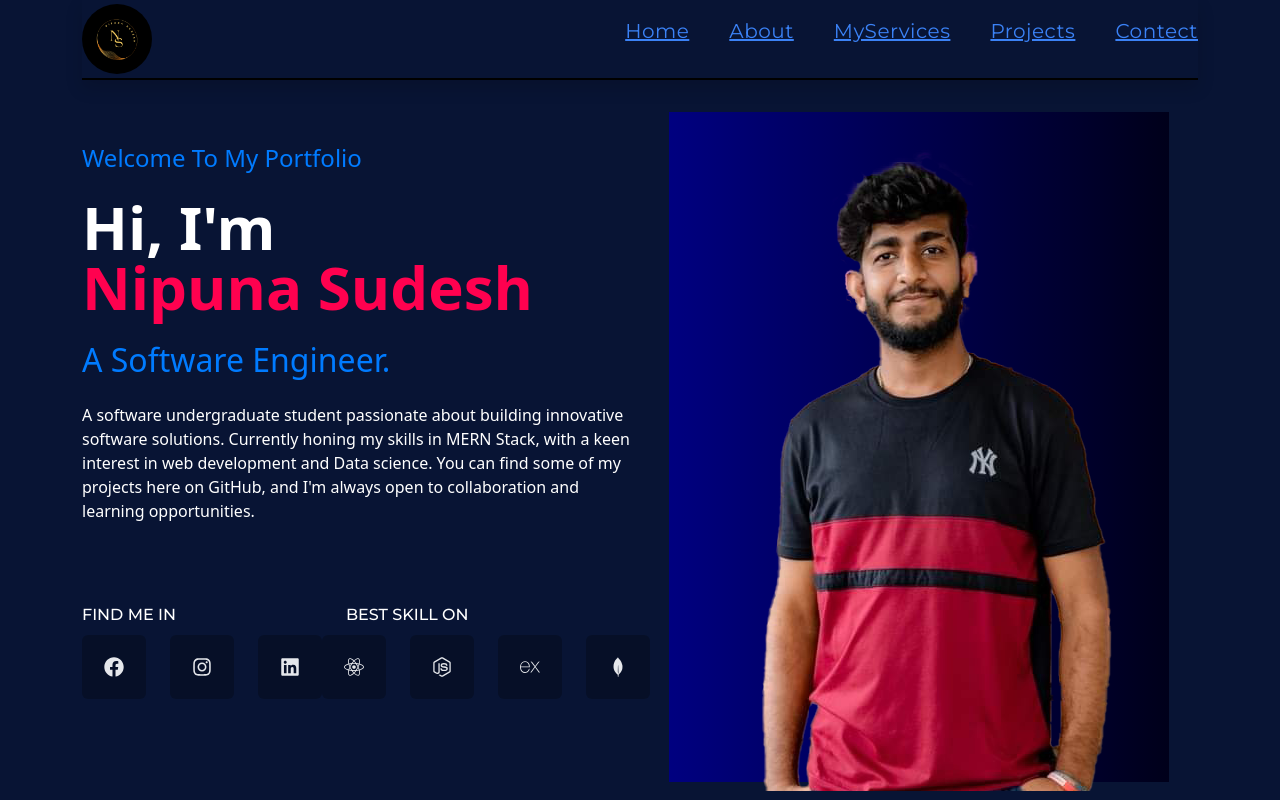
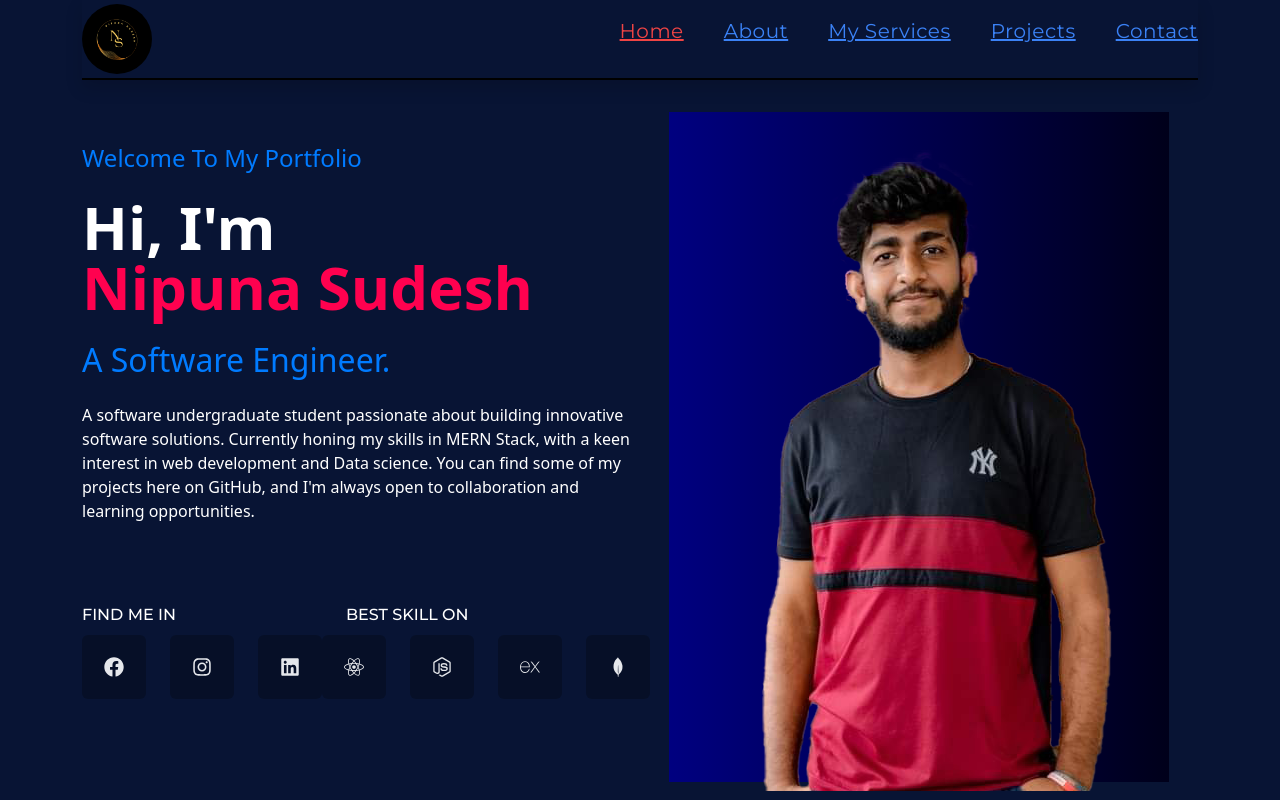
Before and after one commit to NipunaSudesh/react-portfolio, a React (Create React App) app: page / in a window 1280 px wide. Shown: the top 800 px of the page. Built offline with nearby package versions, Linux system fonts and the light colour scheme.

Commit message:
handled Scroll and active link in nav bar

```diff
--- a/src/App.js
+++ b/src/App.js
@@ -1,4 +1,4 @@
-import "../node_modules/bootstrap/dist/css/bootstrap.min.css"; // Import Bootstrap CSS
+import "../node_modules/bootstrap/dist/css/bootstrap.min.css";
 import './App.css';
  import NavBar from "./Components/NavBar";
  import Home from "./Components/Home";
--- a/src/Components/NavBar.js
+++ b/src/Components/NavBar.js
@@ -1,22 +1,107 @@
-import React from 'react';
+import React, { useEffect, useState } from 'react';
 import { logo } from '../assets/index';
 
 export default function NavBar() {
+  const [activeLink, setActiveLink] = useState('Home');
+
+
+  useEffect(() => {
+    const handleScroll = () => {
+      const homeSection = document.getElementById('Home');
+      const aboutSection = document.getElementById('AboutUs');
+      const servicesSection = document.getElementById('MyServices');
+      const projectsSection = document.getElementById('Projects');
+      const contactSection = document.getElementById('ContectMe');
+
+      const scrollPosition = window.scrollY + 200; // Adjusted for better accuracy
+
+      if (
+        scrollPosition < aboutSection.offsetTop &&
+        scrollPosition >= homeSection.offsetTop
+      ) {
+        setActiveLink('Home');
+      } else if (
+        scrollPosition < servicesSection.offsetTop &&
+        scrollPosition >= aboutSection.offsetTop
+      ) {
+        setActiveLink('AboutUs');
+      } else if (
+        scrollPosition < projectsSection.offsetTop &&
+        scrollPosition >= servicesSection.offsetTop
+      ) {
+        setActiveLink('MyServices');
+      } else if (
+        scrollPosition < contactSection.offsetTop &&
+        scrollPosition >= projectsSection.offsetTop
+      ) {
+        setActiveLink('Projects');
+      } else {
+        setActiveLink('ContectMe');
+      }
+    };
+
+    window.addEventListener('scroll', handleScroll);
+    return () => window.removeEventListener('scroll', handleScroll);
+  }, []);
+
   return (
     <div className='shadow sticky top-0 z-50 bg-bodyColor border-b-[2px] border-b-black flex w-full h-20 mx-auto justify-between items-center font-titleFont'>
       <div>
         <img src={logo} alt='logo' width="70" height="70" className='rounded-full logo'/>
       </div>
-  <div  className="nav-links">
+      <div className="nav-links">
         <ul className='flex items-center gap-10'>
-          <li><a className='text-base text-xl text-blue-500 tracking-wide cursor-pointer hover:underline hover:text-designColor duration-300' href="#Home">Home</a></li>
-          <li><a className='text-base  text-xl text-blue-500 tracking-wide cursor-pointer hover:underline hover:text-designColor duration-300' href="#AboutUs">About</a></li>
-          <li><a className='text-base  text-xl text-blue-500 tracking-wide cursor-pointer hover:underline hover:text-designColor duration-300' href="#MyServices">MyServices</a></li>
-          <li><a className='text-base text-xl text-blue-500 tracking-wide cursor-pointer hover:underline hover:text-designColor duration-300' href="#Projects">Projects</a></li>
-          <li><a className='text-base text-xl text-blue-500 tracking-wide cursor-pointer hover:underline hover:text-designColor duration-300' href="#ContectMe">Contect</a></li>
+          <li>
+            <a
+              className={`text-base text-xl tracking-wide cursor-pointer hover:text-designColor duration-300 ${activeLink === 'Home' ? 'text-red-500 underline' : 'text-blue-500'}`}
+              href="#Home"
+              onClick={() => setActiveLink('Home')}
+            >
+              Home
+            </a>
+          </li>
+
+          <li>
+            <a
+              className={`text-base text-xl tracking-wide cursor-pointer hover:text-designColor duration-300 ${activeLink === 'AboutUs' ? 'text-red-500 underline' : 'text-blue-500'}`}
+              href="#AboutUs"
+              onClick={() => setActiveLink('AboutUs')}
+            >
+              About
+            </a>
+          </li>
+
+          <li>
+            <a
+              className={`text-base text-xl tracking-wide cursor-pointer hover:text-designColor duration-300 ${activeLink === 'MyServices' ? 'text-red-500 underline' : 'text-blue-500'}`}
+              href="#MyServices"
+              onClick={() => setActiveLink('MyServices')}
+            >
+              My Services
+            </a>
+          </li>
+
+          <li>
+            <a
+              className={`text-base text-xl tracking-wide cursor-pointer hover:text-designColor duration-300 ${activeLink === 'Projects' ? 'text-red-500 underline' : 'text-blue-500'}`}
+              href="#Projects"
+              onClick={() => setActiveLink('Projects')}
+            >
+              Projects
+            </a>
+          </li>
+
+          <li>
+            <a
+              className={`text-base text-xl tracking-wide cursor-pointer hover:text-designColor duration-300 ${activeLink === 'ContectMe' ? 'text-red-500 underline' : 'text-blue-500'}`}
+              href="#ContectMe"
+              onClick={() => setActiveLink('ContectMe')}
+            >
+              Contact
+            </a>
+          </li>
         </ul>
       </div>
     </div>
-
   );
 }
```
Lines whose indentation alone changed are shown as unchanged.
